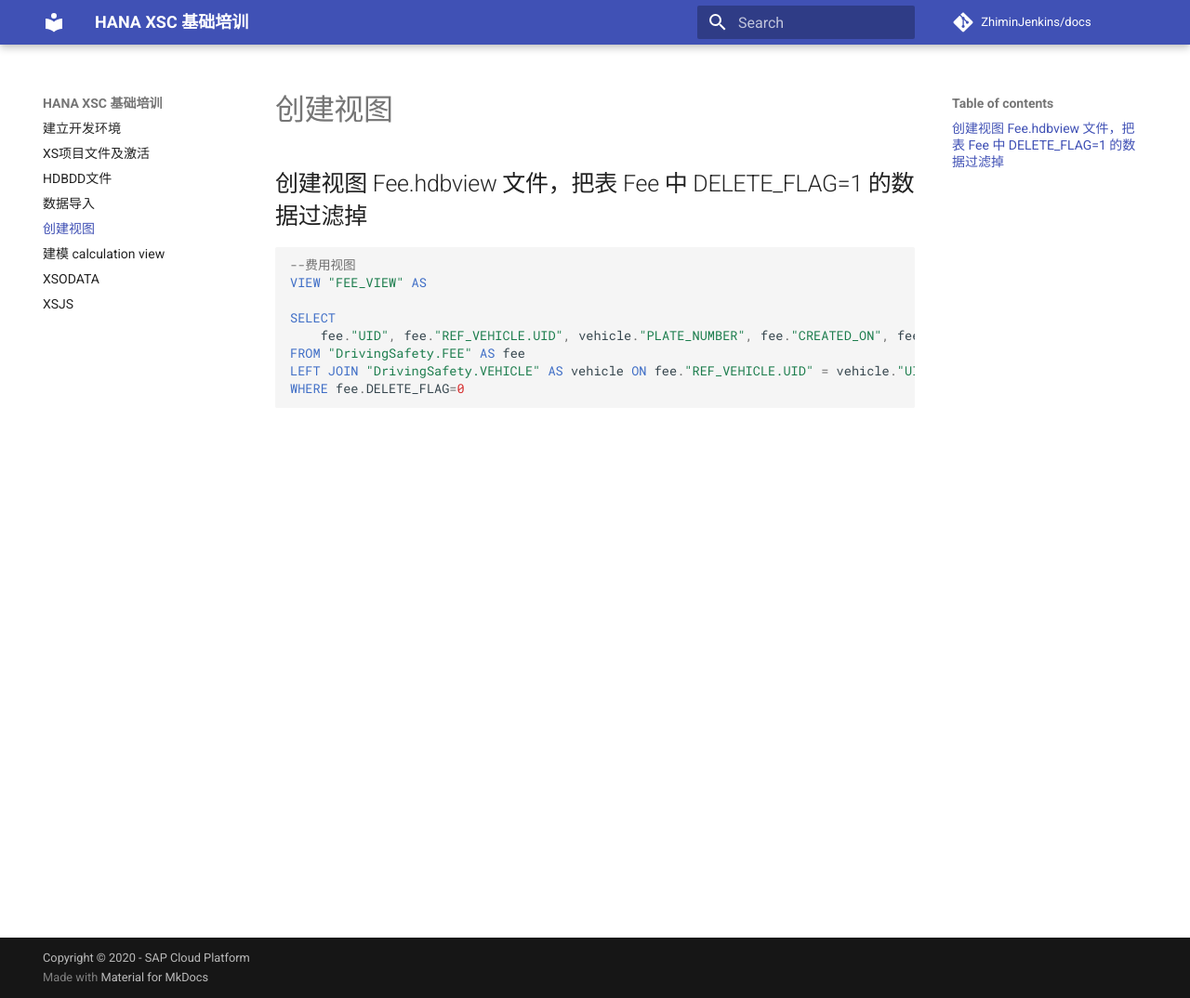
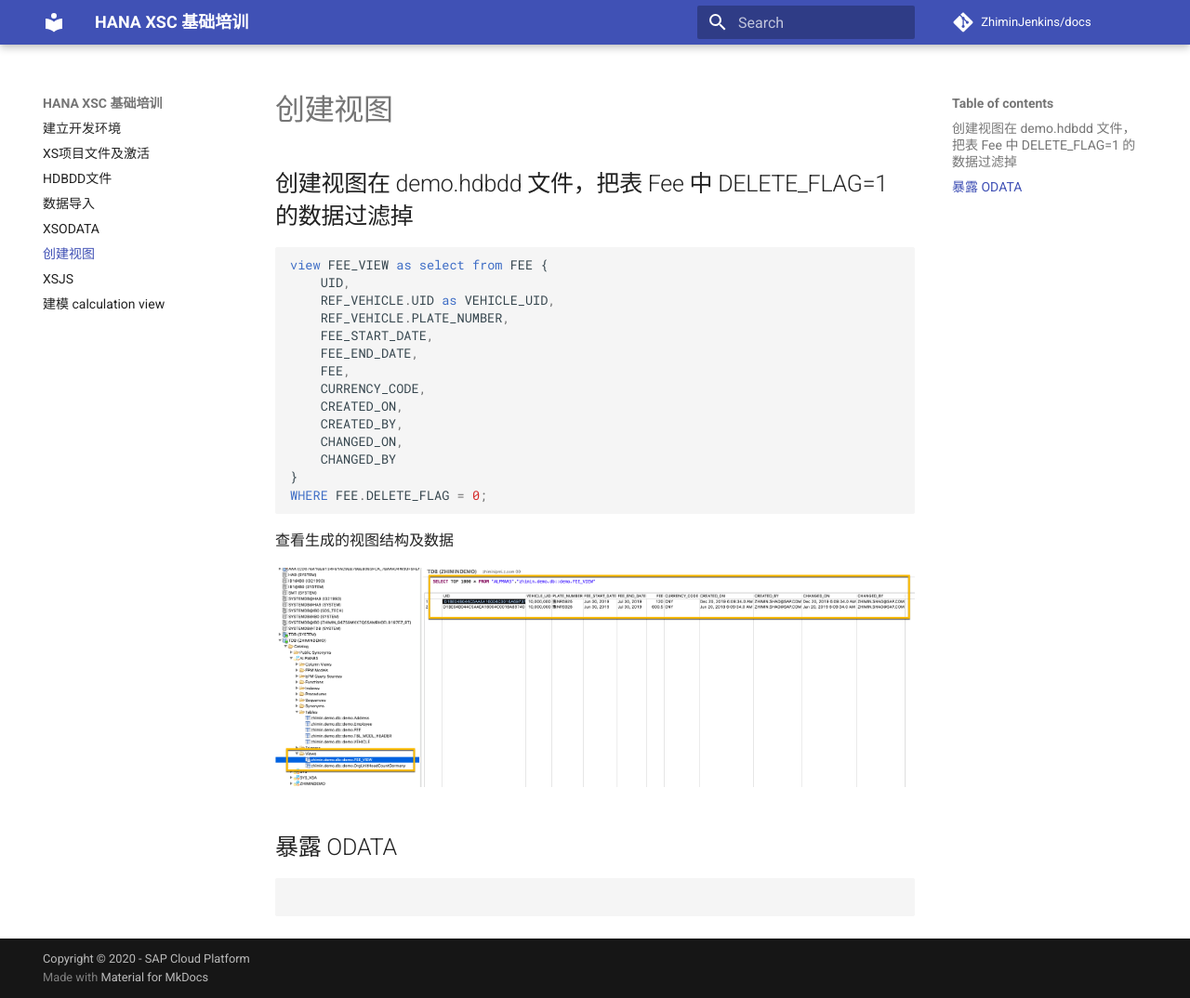
Before and after one commit to shaozhm/alpmars-training, an MkDocs documentation site: the page built from docs/view.md, in a window 1280 px wide and 1074 px high. Shown: the whole window at 93% size. Built offline with MkDocs 1.6.1 and Material for MkDocs 9.7.7, drawn with Linux system fonts in a browser that asks for light colours; old or Windows-style settings are respelled for this version of MkDocs.

Commit message:
zhimin update

````diff
--- a/docs/view.md
+++ b/docs/view.md
@@ -1,12 +1,27 @@
-## 创建视图 Fee.hdbview 文件，把表 Fee 中 DELETE_FLAG=1 的数据过滤掉
+## 创建视图在 demo.hdbdd 文件，把表 Fee 中 DELETE_FLAG=1 的数据过滤掉
 
  ``` sql
- --费用视图
- VIEW "FEE_VIEW" AS
+ view FEE_VIEW as select from FEE {
+     UID,
+     REF_VEHICLE.UID as VEHICLE_UID,
+     REF_VEHICLE.PLATE_NUMBER,
+     FEE_START_DATE,
+     FEE_END_DATE,
+     FEE,
+     CURRENCY_CODE,
+     CREATED_ON,
+     CREATED_BY,
+     CHANGED_ON,
+     CHANGED_BY
+ }
+ WHERE FEE.DELETE_FLAG = 0;
+ ```
+查看生成的视图结构及数据
 
- SELECT
-     fee."UID", fee."REF_VEHICLE.UID", vehicle."PLATE_NUMBER", fee."CREATED_ON", fee."CREATED_BY", fee."CHANGED_ON", fee."CHANGED_BY", fee."FEE_START_DATE", fee."FEE_END_DATE", fee."FEE", fee."CURRENCY_CODE"
- FROM "DrivingSafety.FEE" AS fee
- LEFT JOIN "DrivingSafety.VEHICLE" AS vehicle ON fee."REF_VEHICLE.UID" = vehicle."UID"
- WHERE fee.DELETE_FLAG=0
- ```
+![view structure](./images/view_structure_data.png)
+
+## 暴露 ODATA
+
+``` js
+
+```
--- a/mkdocs.yml
+++ b/mkdocs.yml
@@ -15,7 +15,7 @@
 - XS项目文件及激活: 'xs-project.md'
 - HDBDD文件: 'db-getting-started.md'
 - 数据导入: 'data-load.md'
+- XSODATA: 'xsodata.md'
 - 创建视图: 'view.md'
+- XSJS: 'xsjs.md'
 - 建模 calculation view: 'modeling.md'
-- XSODATA: 'xsodata.md'
-- XSJS: 'xsjs.md'
````
Also changed, not shown: docs/images/view_structure_data.png (added).
